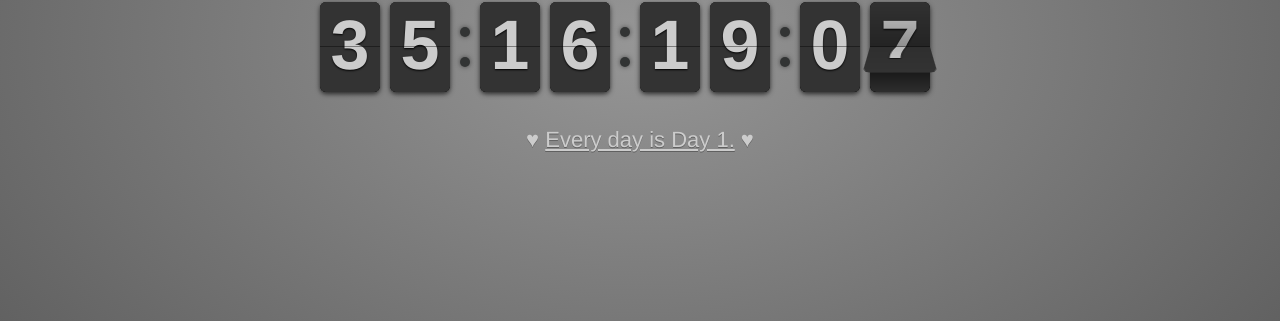
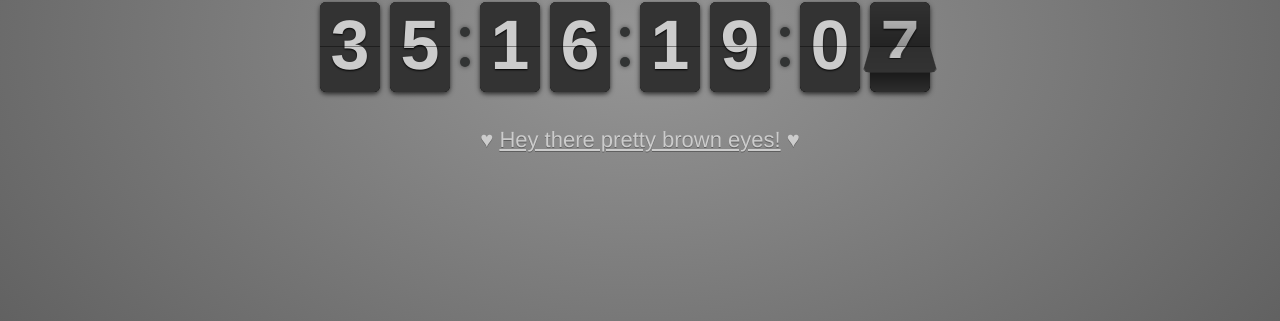
Before and after one commit to hopkinsju/missingelizabeth, a Flask app: page / in a window 1280 px wide. Shown: the part 358-679 px from the top of the page. Run offline with Flask 2, Linux system fonts and the light colour scheme; some libraries are stand-ins or nearby versions.

Commit message:
pretty brown eyes

```diff
--- a/templates/index.html
+++ b/templates/index.html
@@ -33,7 +33,7 @@
 		<div class="clock container"></div>
         <div id="bottom-message">
             <p>&hearts;
-                <a href="http://media-cache-ak0.pinimg.com/736x/33/17/93/33179340af0fa89a2d29a59713ffb8e3.jpg">Every day is Day 1.</a> &hearts;
+                <a href="http://video.disney.com/watch/pretty-brown-eyes-cody-simpson-4dcb7c68e82b4c1c6451150a">Hey there pretty brown eyes!</a> &hearts;
             </p>
         </div>
         <script>
```
